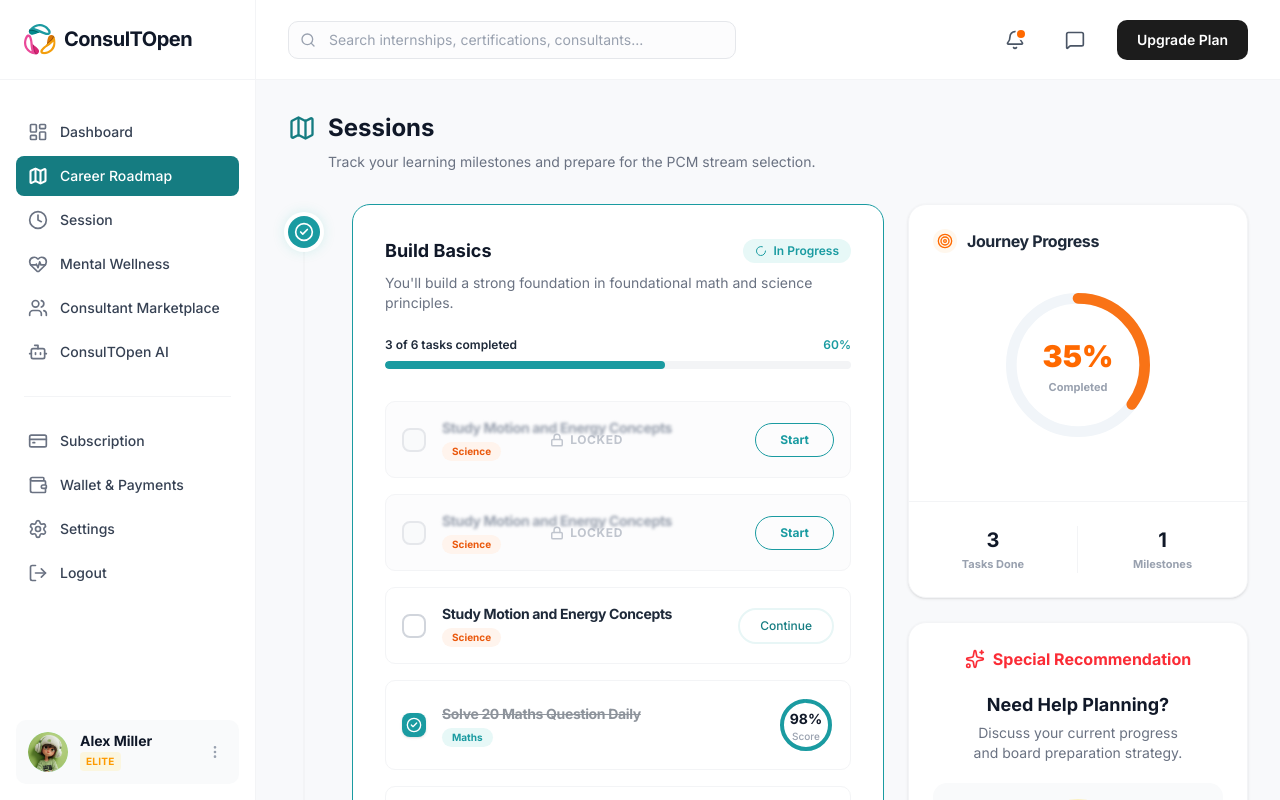
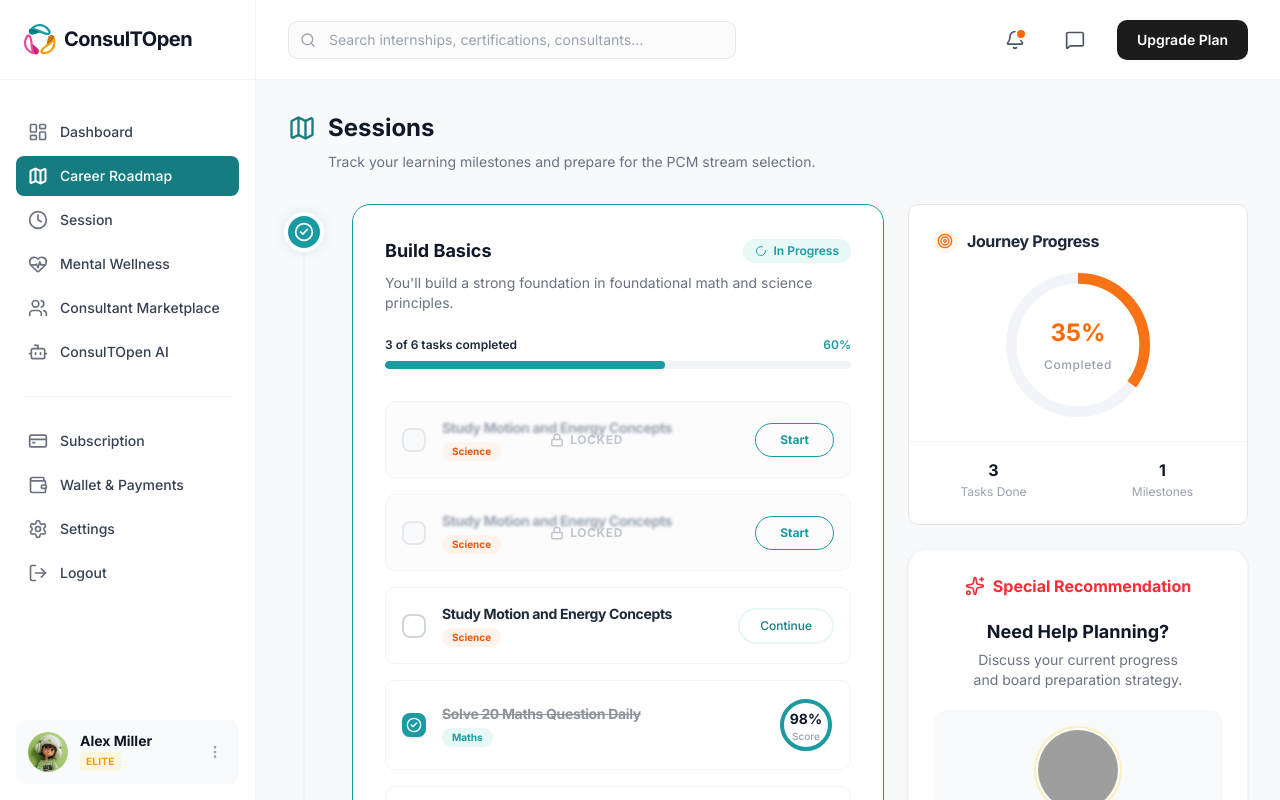
Before and after one commit to anuj-My/consul-it-open, a Next.js app: page /career-roadmap in a window 1280 px wide. Built offline with nearby package versions, Linux system fonts and the light colour scheme; grey boxes are pictures that could not be loaded.

Commit message:
created journeyProgress component

```diff
--- a/components/sessions/journey-progress.tsx
+++ b/components/sessions/journey-progress.tsx
@@ -4,17 +4,16 @@
 
 export function JourneyProgress() {
   return (
-    <div className="bg-white rounded-2xl border border-gray-100 shadow-sm overflow-hidden">
+    <div className="bg-white rounded-lg border overflow-hidden">
       <div className="p-6 pb-4">
-        <div className="flex items-center gap-2.5 mb-8">
+        <div className="flex items-center gap-2.5 mb-3">
           <div className="w-6 h-6 rounded-full bg-orange-50 flex items-center justify-center">
             <Target className="w-4 h-4 text-orange-500" />
           </div>
           <h2 className="font-bold text-gray-800 tracking-tight">Journey Progress</h2>
         </div>
 
-        {/* Donut Chart */}
-        <div className="flex justify-center mb-10">
+        <div className="flex justify-center">
           <div className="relative w-40 h-40">
             <svg className="w-full h-full -rotate-90" viewBox="0 0 120 120">
               <circle
@@ -32,31 +31,28 @@
                 fill="none"
                 stroke="#F97316"
                 strokeWidth="8"
-                strokeLinecap="round"
                 strokeDasharray="314.159"
                 strokeDashoffset="204.2"
               />
             </svg>
             <div className="absolute inset-0 flex flex-col items-center justify-center leading-none">
-              <span className="text-3xl font-black text-orange-500">35%</span>
-              <span className="text-[11px] font-bold text-gray-400 mt-2">Completed</span>
+              <span className="text-2xl font-bold text-orange-500">35%</span>
+              <span className="text-xs font-medium tracking-wider text-gray-400 mt-2">Completed</span>
             </div>
           </div>
         </div>
       </div>
 
-      {/* Divider */}
       <div className="w-full h-px bg-gray-100" />
 
-      {/* Stats Section with Divider */}
-      <div className="grid grid-cols-2 divide-x divide-gray-100 py-6">
+      <div className="grid grid-cols-2 pb-6 pt-4">
         <div className="text-center px-2">
-          <p className="text-xl font-bold text-gray-900 mb-0.5">3</p>
-          <p className="text-[11px] font-bold text-gray-400">Tasks Done</p>
+          <p className="font-bold text-gray-900 mb-0.5">3</p>
+          <p className="text-xs text-gray-400">Tasks Done</p>
         </div>
         <div className="text-center px-2">
-          <p className="text-xl font-bold text-gray-900 mb-0.5">1</p>
-          <p className="text-[11px] font-bold text-gray-400">Milestones</p>
+          <p className="font-bold text-gray-900 mb-0.5">1</p>
+          <p className="text-xs text-gray-400">Milestones</p>
         </div>
       </div>
     </div>
```
